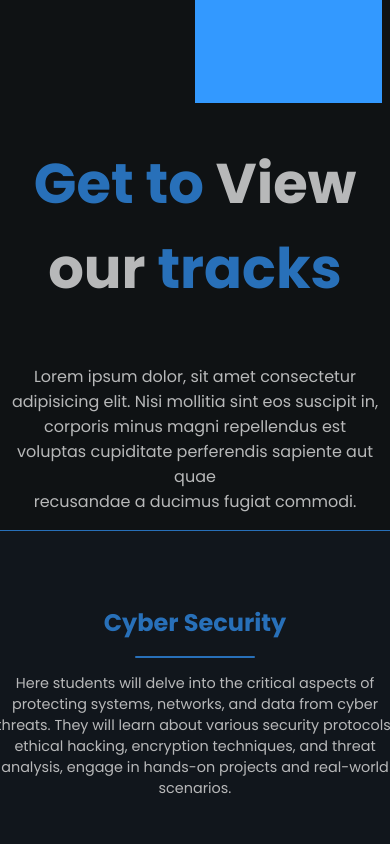
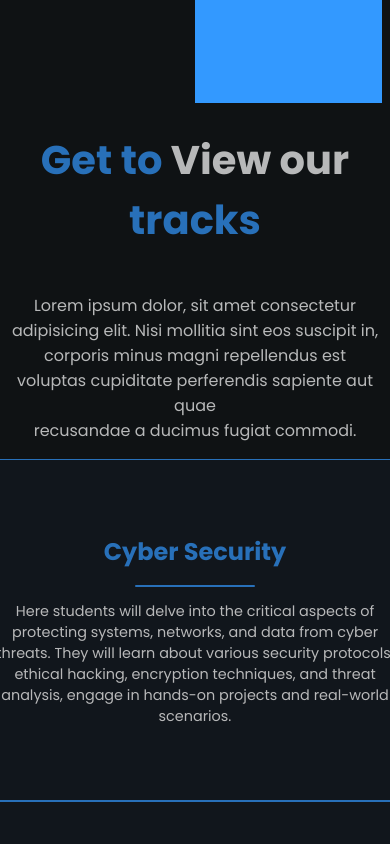
Before and after one commit to JAS-D98/MUTC_Website_t2give, a React (Vite) app: page /tracks in a window 390 px wide. Shown: the part 820-1664 px from the top of the page. Built offline with nearby package versions, Linux system fonts and the light colour scheme.

Commit message:
make tracks page responsive

```diff
--- a/src/Pages/TracksPage/TracksPage.css
+++ b/src/Pages/TracksPage/TracksPage.css
@@ -51,3 +51,9 @@ select{
     border: 2px solid var(--primary_color);
     opacity: .6;
 }
+
+@media (max-width:52.5em){
+    .tracks h1{
+        font-size: 2.5em;
+    }
+}
```
